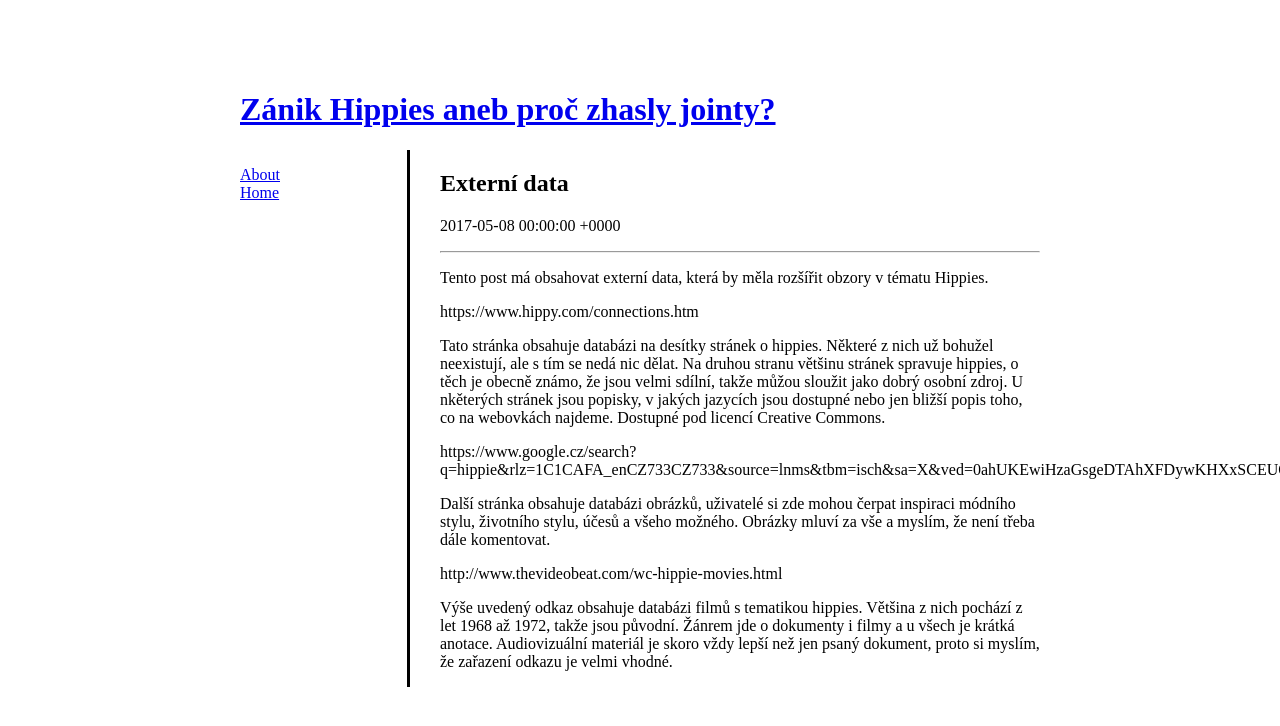
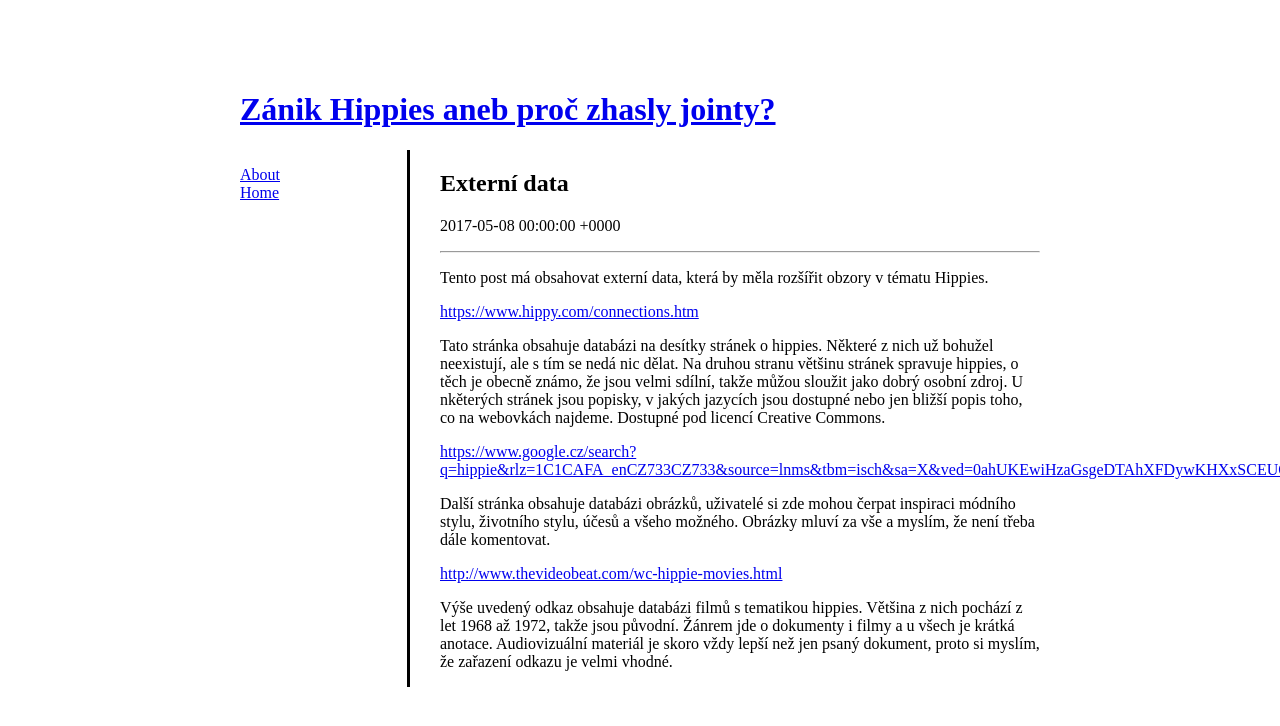
Before and after one commit to kurotsubaki/learn-jekyll-2, a Jekyll site: the page built from _posts/2017-05-08-externí-data.md, in a window 1280 px wide. Shown: the top 726 px of the page. Built offline with Jekyll 4.4.1, drawn with Linux system fonts in a browser that asks for light colours.

Commit message:
Oprava linků
Zkusila jsem opravit linky tak, aby odkazovali na stránky při kliknutí
na ně.

```diff
--- a/_posts/2017-05-08-externí-data.md
+++ b/_posts/2017-05-08-externí-data.md
@@ -8,7 +8,7 @@ tags:
 
 Tento post má obsahovat externí data, která by měla rozšířit obzory v tématu Hippies.
 
-https://www.hippy.com/connections.htm
+<https://www.hippy.com/connections.htm>
 
 Tato stránka obsahuje databázi na desítky stránek o hippies. Některé z nich už bohužel neexistují, ale s tím se nedá nic dělat.
 Na druhou stranu většinu stránek spravuje hippies, o těch je obecně známo, že jsou velmi sdílní, takže můžou sloužit jako dobrý osobní zdroj.
@@ -16,12 +16,12 @@ U nkěterých stránek jsou popisky, v jakých jazycích jsou dostupné nebo jen
 Dostupné pod licencí Creative Commons.
 
 
-https://www.google.cz/search?q=hippie&rlz=1C1CAFA_enCZ733CZ733&source=lnms&tbm=isch&sa=X&ved=0ahUKEwiHzaGsgeDTAhXFDywKHXxSCEUQ_AUIBigB&biw=1366&bih=638
+<https://www.google.cz/search?q=hippie&rlz=1C1CAFA_enCZ733CZ733&source=lnms&tbm=isch&sa=X&ved=0ahUKEwiHzaGsgeDTAhXFDywKHXxSCEUQ_AUIBigB&biw=1366&bih=638>
 
 Další stránka obsahuje databázi obrázků, uživatelé si zde mohou čerpat inspiraci módního stylu, životního stylu, účesů a všeho možného. Obrázky mluví za vše a myslím, že není třeba dále komentovat.
 
 
-http://www.thevideobeat.com/wc-hippie-movies.html
+<http://www.thevideobeat.com/wc-hippie-movies.html>
 
 Výše uvedený odkaz obsahuje databázi filmů s tematikou hippies. Většina z nich pochází z let 1968 až 1972, takže jsou původní. Žánrem jde o dokumenty i filmy a u všech je krátká anotace.
 Audiovizuální materiál je skoro vždy lepší než jen psaný dokument, proto si myslím, že zařazení odkazu je velmi vhodné.
```
